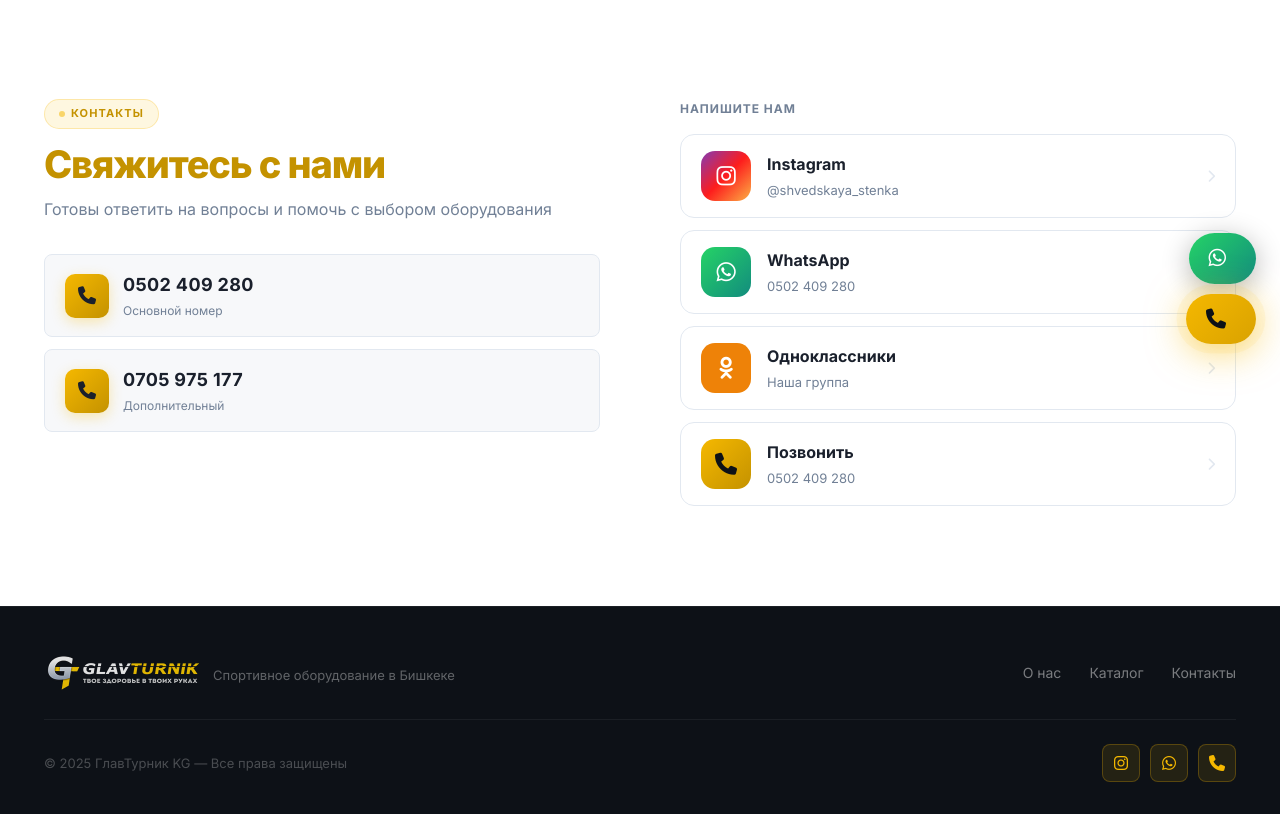
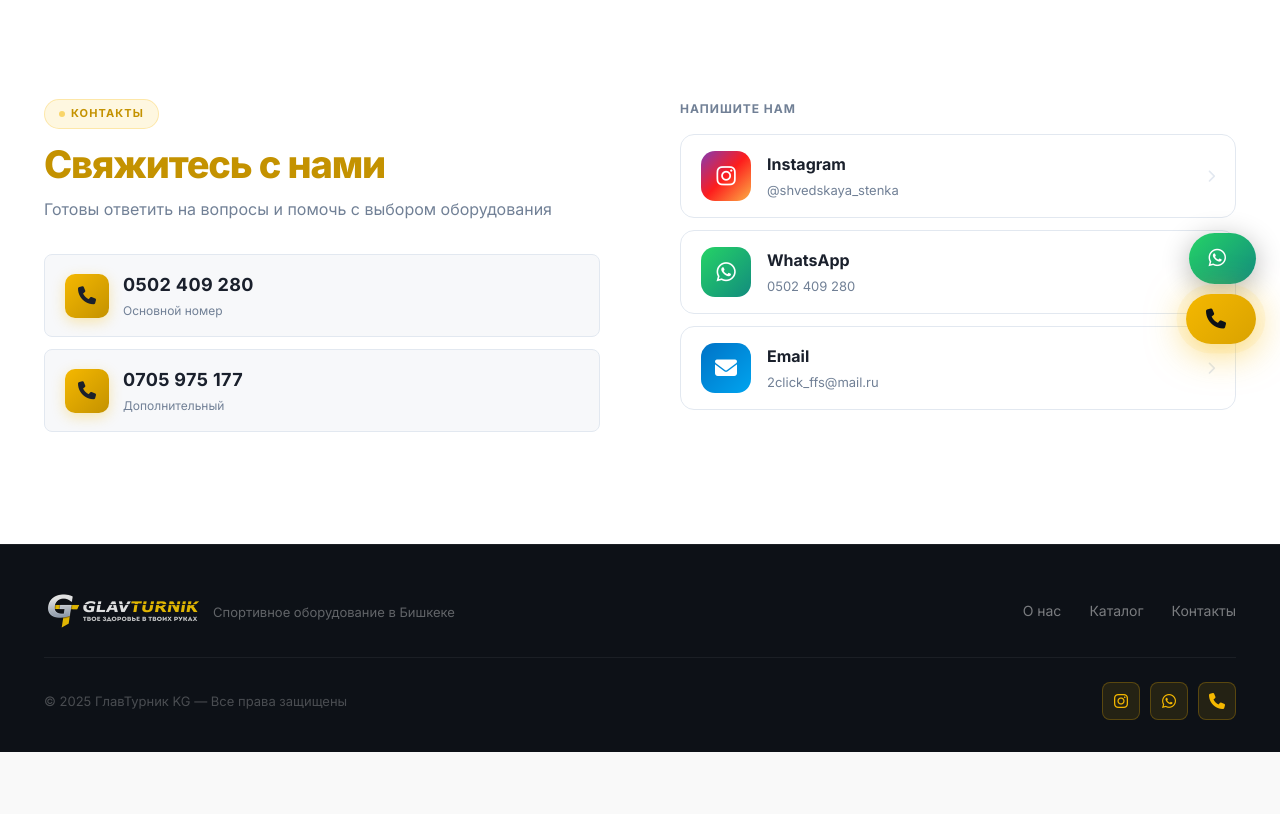
Before and after one commit to neme51s/glavturnik, a Django app: page / in a window 1280 px wide. Shown: the part 428-1242 px from the top of the page. After the commit the page ends 1180 px from the top, so only its background shows below. Run offline with Django 5.2, Linux system fonts and the light colour scheme; data that the repository does not hold is empty.

Commit message:
Replace Одноклассники/Позвонить with email button in contacts
Co-Authored-By: Claude Sonnet 4.6 <noreply@anthropic.com>

```diff
--- a/static/css/style.css
+++ b/static/css/style.css
@@ -578,13 +578,11 @@ ul { list-style: none; }
 }
 .social-panel__btn--insta .social-panel__icon { background: linear-gradient(135deg, #833ab4 0%, #fd1d1d 50%, #fcb045 100%); }
 .social-panel__btn--wa    .social-panel__icon { background: linear-gradient(135deg, #25D366, #128C7E); }
-.social-panel__btn--ok    .social-panel__icon { background: #EE8208; }
-.social-panel__btn--phone .social-panel__icon { background: linear-gradient(135deg, var(--accent), var(--accent-dark)); color: #0D1117; }
+.social-panel__btn--email .social-panel__icon { background: linear-gradient(135deg, #0072C6, #00A4EF); }
 
 .social-panel__btn--insta:hover { border-color: #fd1d1d; background: rgba(253,29,29,.03); }
 .social-panel__btn--wa:hover    { border-color: #25D366; background: rgba(37,211,102,.03); }
-.social-panel__btn--ok:hover    { border-color: #EE8208; background: rgba(238,130,8,.03); }
-.social-panel__btn--phone:hover { border-color: var(--accent); background: rgba(245,184,0,.04); }
+.social-panel__btn--email:hover { border-color: #0072C6; background: rgba(0,114,198,.03); }
 
 .social-panel__info { flex: 1; }
 .social-panel__name   { font-size: 16px; font-weight: 700; color: var(--text); }
--- a/templates/shop/index.html
+++ b/templates/shop/index.html
@@ -155,20 +155,11 @@
           <i class="fas fa-chevron-right social-panel__arrow"></i>
         </a>
 
-        <a href="#" class="social-panel__btn social-panel__btn--ok">
-          <div class="social-panel__icon"><i class="fab fa-odnoklassniki"></i></div>
+        <a href="mailto:2click_ffs@mail.ru" class="social-panel__btn social-panel__btn--email">
+          <div class="social-panel__icon"><i class="fas fa-envelope"></i></div>
           <div class="social-panel__info">
-            <div class="social-panel__name">Одноклассники</div>
-            <div class="social-panel__handle" data-i18n="ok_handle">Наша группа</div>
-          </div>
-          <i class="fas fa-chevron-right social-panel__arrow"></i>
-        </a>
-
-        <a href="tel:+996502409280" class="social-panel__btn social-panel__btn--phone">
-          <div class="social-panel__icon"><i class="fas fa-phone"></i></div>
-          <div class="social-panel__info">
-            <div class="social-panel__name" data-i18n="phone_call">Позвонить</div>
-            <div class="social-panel__handle">0502 409 280</div>
+            <div class="social-panel__name">Email</div>
+            <div class="social-panel__handle">2click_ffs@mail.ru</div>
           </div>
           <i class="fas fa-chevron-right social-panel__arrow"></i>
         </a>
```
Also changed, not shown: 1 other file.
